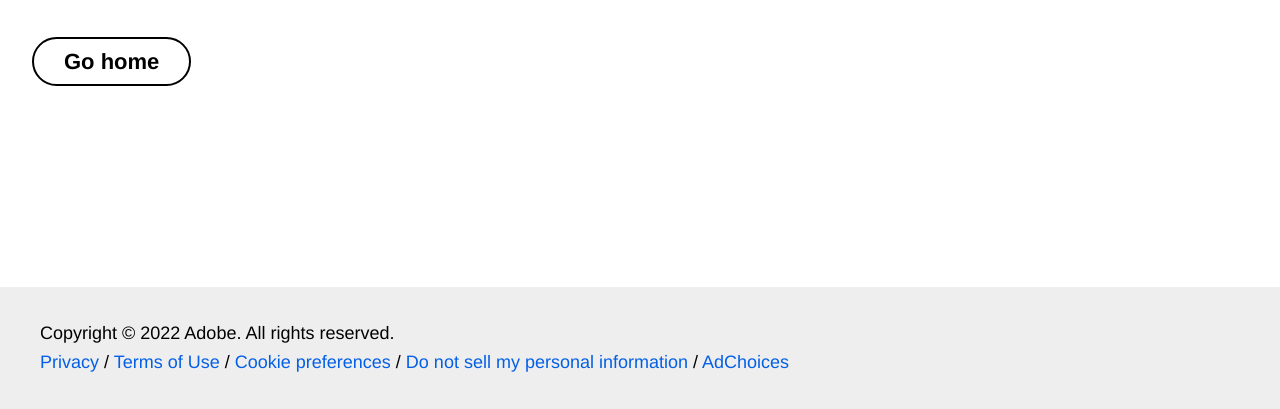
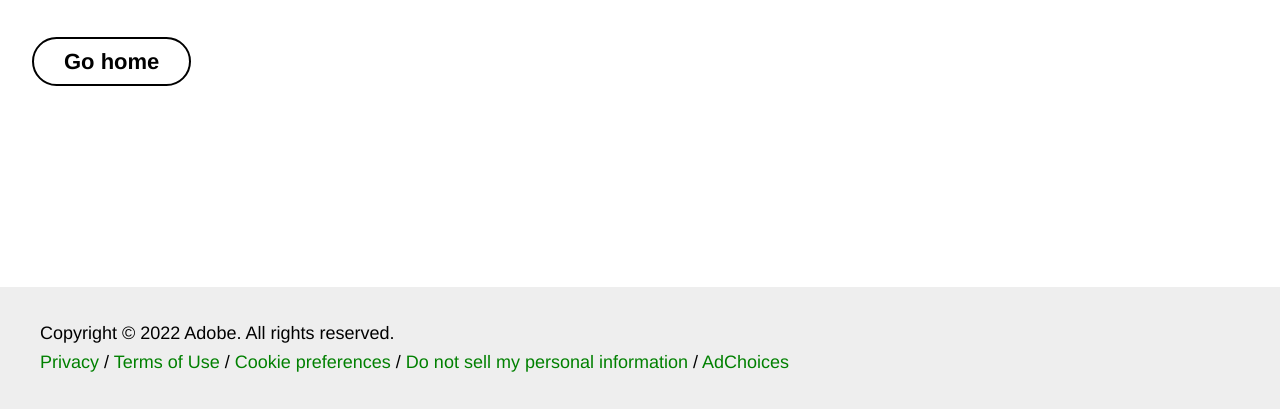
Before and after one commit to bdelacretaz/helix-july-2022, a website: page 404.html in a window 1280 px wide. Shown: the part 513-922 px from the top of the page. Drawn offline with Linux system fonts and the light colour scheme; files whose address does not match are found by name.

Commit message:
Testing CSS changes

```diff
--- a/styles/styles.css
+++ b/styles/styles.css
@@ -12,8 +12,8 @@
 
  :root {
   /* colors */
-  --link-color: #035fe6;
-  --link-hover-color: #136ff6;
+  --link-color: green;
+  --link-hover-color: red;
   --background-color: #fff;
   --overlay-background-color: #eee;
   --highlight-background-color: #ccc;
```
Also changed, not shown: README.md.
